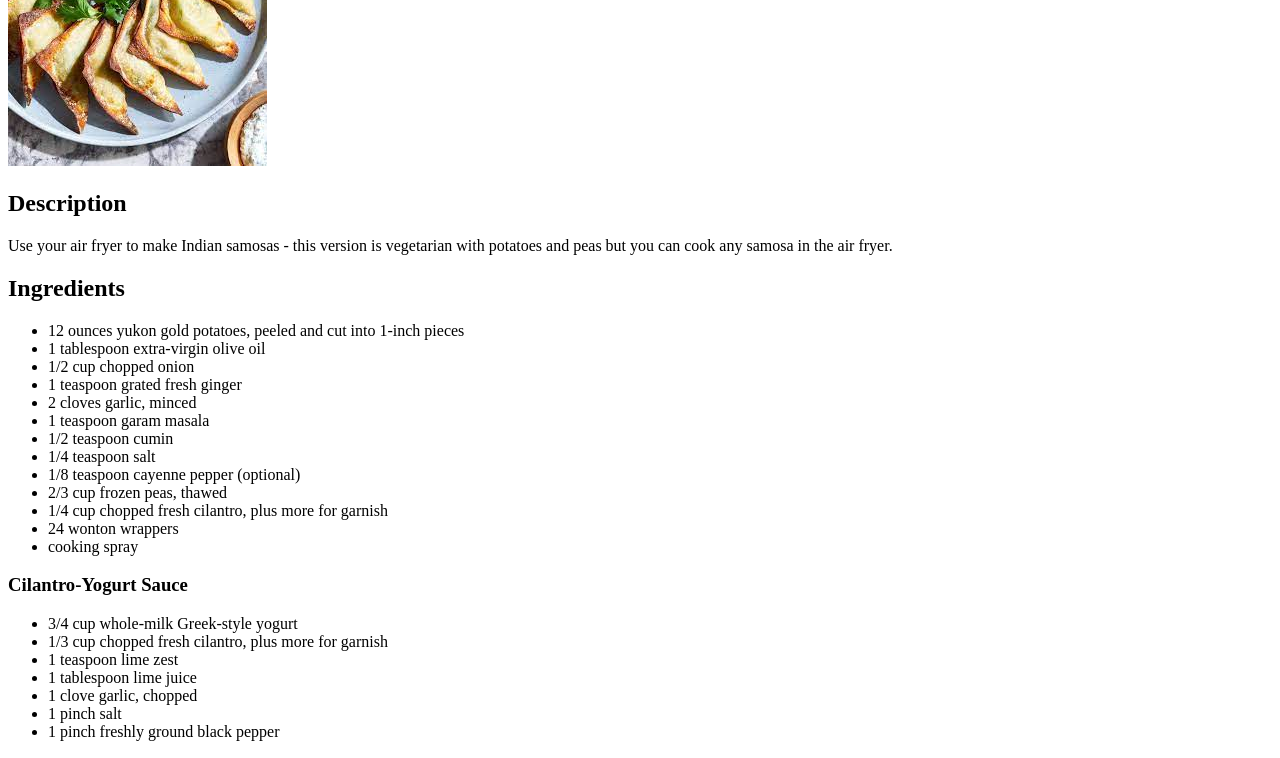
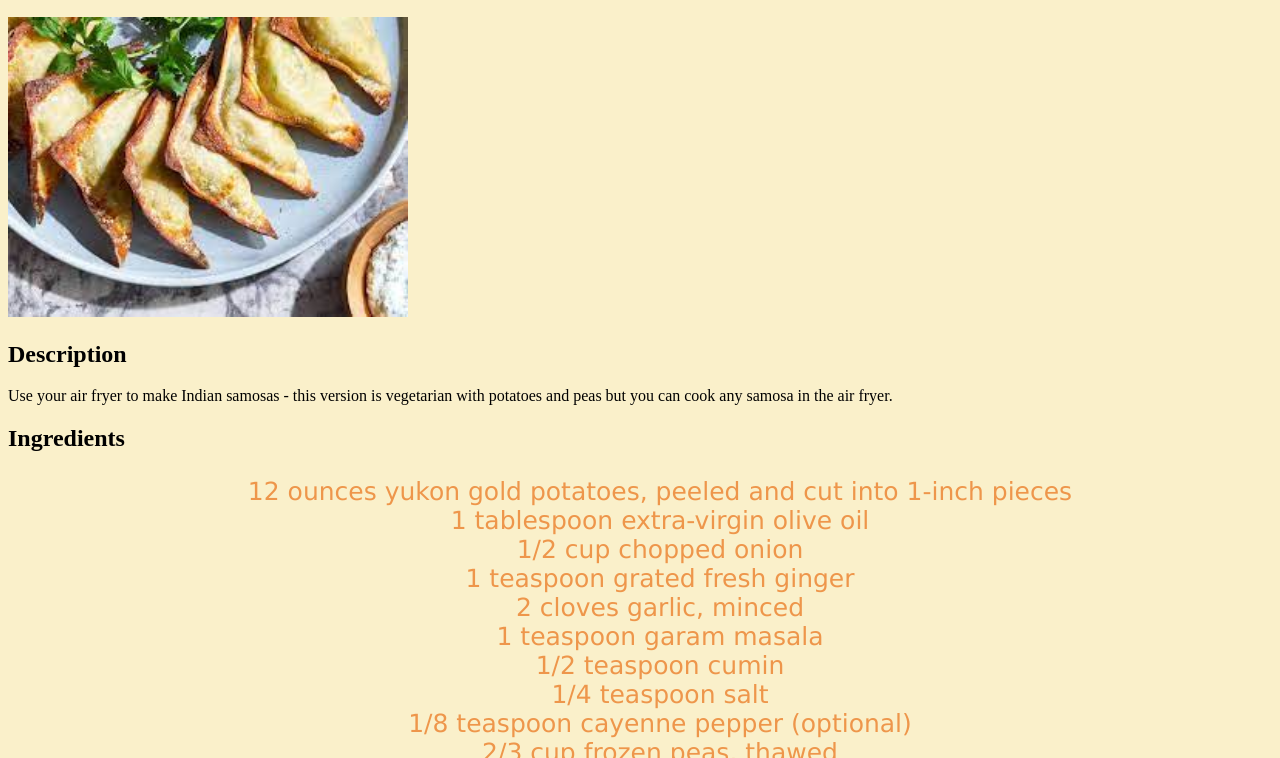
Before and after one commit to pankopoptart/odin-recipes, a plain HTML site: page recipes/air-fryer-samosas.html in a window 1280 px wide. Shown: the part 108-866 px from the top of the page. Drawn offline with Linux system fonts and the light colour scheme.

Commit message:
Link style.css to air-fryer-samosas.html

```diff
--- a/recipes/air-fryer-samosas.html
+++ b/recipes/air-fryer-samosas.html
@@ -3,6 +3,7 @@
 <head>
     <meta charset="UTF-8">
     <title>Air Fryer Samosas</title>
+    <link rel="stylesheet" href="../style.css">
 </head>
 <body>
     <h1>Air Fryer Samosas</h1>
--- a/style.css
+++ b/style.css
@@ -21,5 +21,5 @@ ul {
 }
 
 img {
-    width: 1000px;
+    width: 400px;
 }
```
